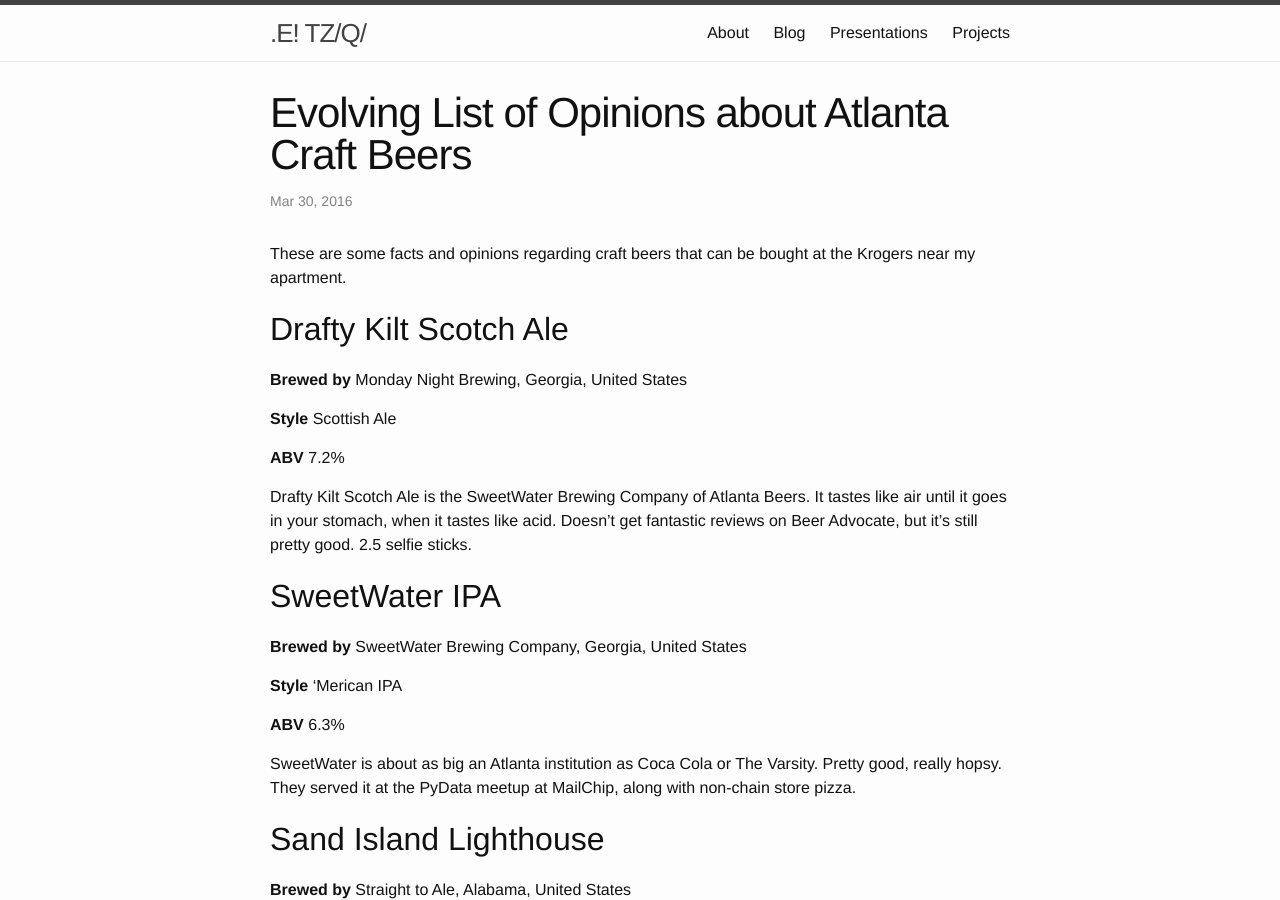
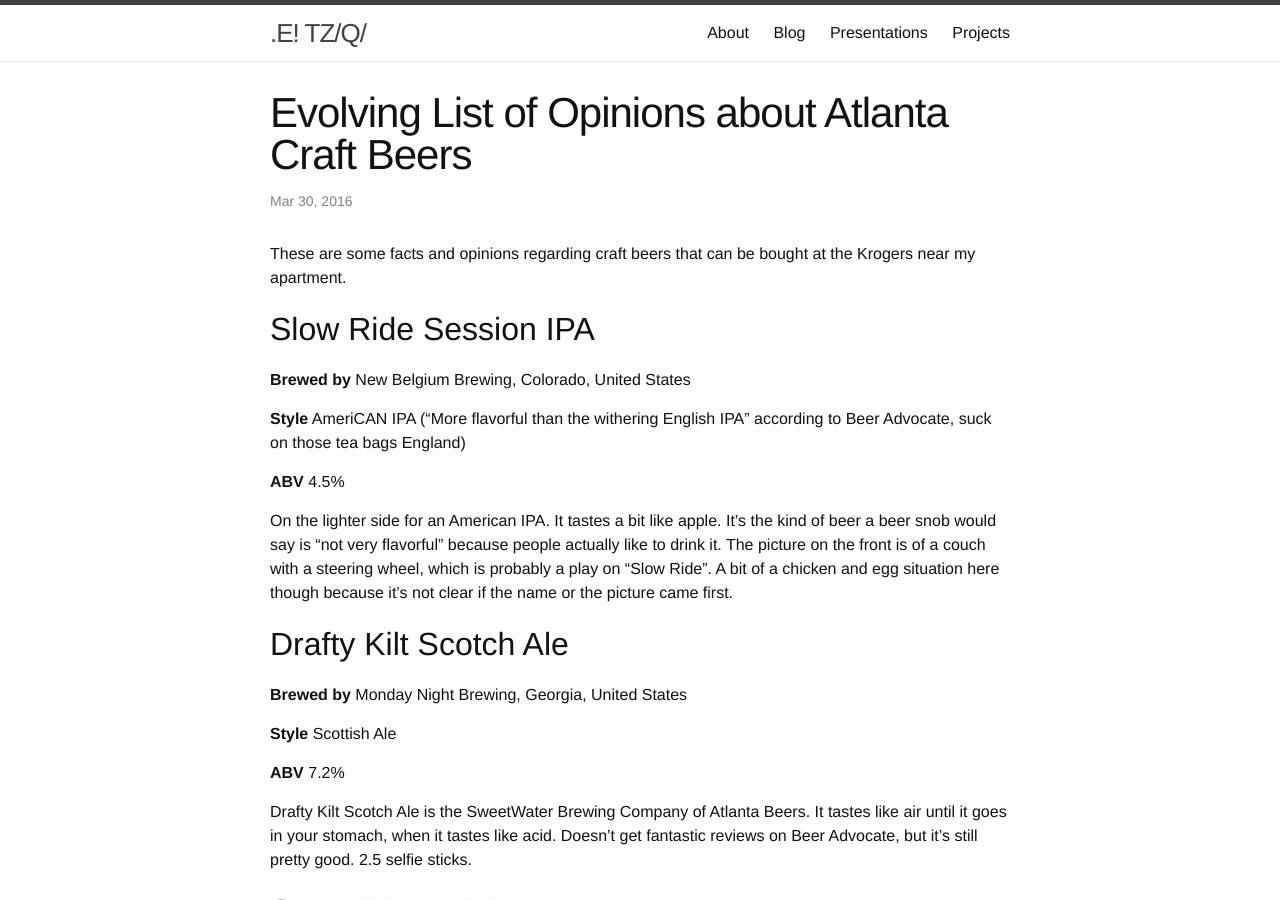
Before and after one commit to codekansas/codekansas.github.io, a Jekyll site: the page built from _posts/2016-03-30-atlanta-craft-beers-list.markdown, in a window 1280 px wide and 900 px high. Built offline with Jekyll 4.4.1, drawn with Linux system fonts in a browser that asks for light colours.

Commit message:
added another beer :money_mouth:

```diff
--- a/_posts/2016-03-30-atlanta-craft-beers-list.markdown
+++ b/_posts/2016-03-30-atlanta-craft-beers-list.markdown
@@ -6,6 +6,17 @@
 ---
 
 These are some facts and opinions regarding craft beers that can be bought at the Krogers near my apartment.
+
+Slow Ride Session IPA
+---------------------
+
+**Brewed by** New Belgium Brewing, Colorado, United States
+
+**Style** AmeriCAN IPA ("More flavorful than the withering English IPA" according to Beer Advocate, suck on those tea bags England)
+
+**ABV** 4.5%
+
+On the lighter side for an American IPA. It tastes a bit like apple. It's the kind of beer a beer snob would say is "not very flavorful" because people actually like to drink it. The picture on the front is of a couch with a steering wheel, which is probably a play on "Slow Ride". A bit of a chicken and egg situation here though because it's not clear if the name or the picture came first.
 
 Drafty Kilt Scotch Ale
 ----------------------
```
